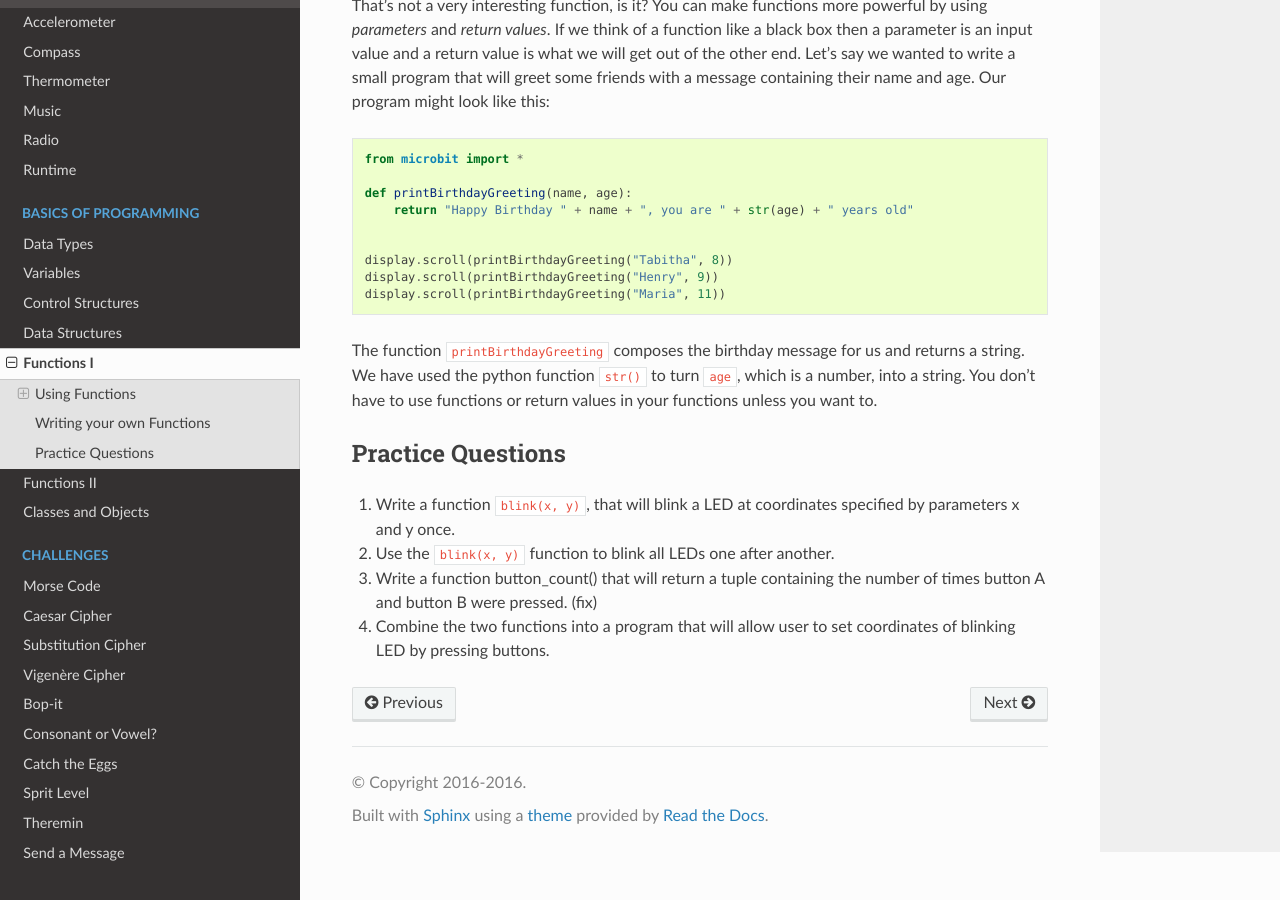
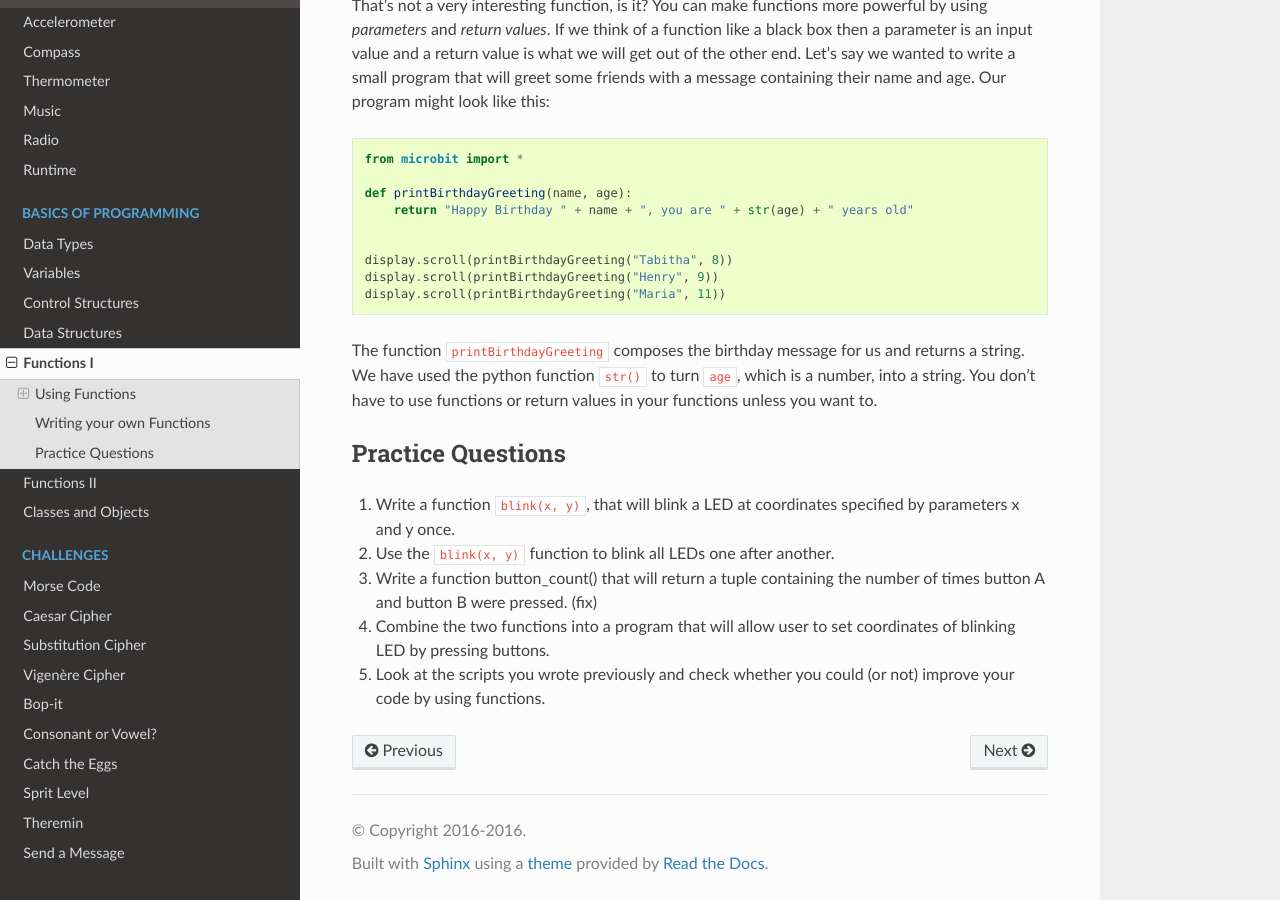
Before and after one commit to rharbird/microbit-challenges, a Sphinx documentation site: the page built from docs/source/basics/functions.rst, in a window 1280 px wide and 900 px high, scrolled down 1447 px. Built offline with Sphinx 7.4.7 and the Read the Docs theme 2.0.0, drawn with Linux system fonts in a browser that asks for light colours.

Commit message:
Add exercises

```diff
--- a/docs/source/basics/control_structures.rst
+++ b/docs/source/basics/control_structures.rst
@@ -108,7 +108,7 @@ if the temperature on the micro:bit goes below a certain value so you'll need to
 Practice Questions
 ===================
 
-1. Display a different image depending on which side microbit is tilted to.
+1. Display a different image depending on which side microbit is tilted in.
 
 2. Program an LED 'sprite' that moves in the direction micro:bit is tilted in.
 
--- a/docs/source/basics/functions.rst
+++ b/docs/source/basics/functions.rst
@@ -77,3 +77,5 @@ Practice Questions
 3. Write a function button_count() that will return a tuple containing the number of times button A and button B were pressed. (fix)
 
 4. Combine the two functions into a program that will allow user to set coordinates of blinking LED by pressing buttons.
+
+5. Look at the scripts you wrote previously and check whether you could (or not) improve your code by using functions.
```
